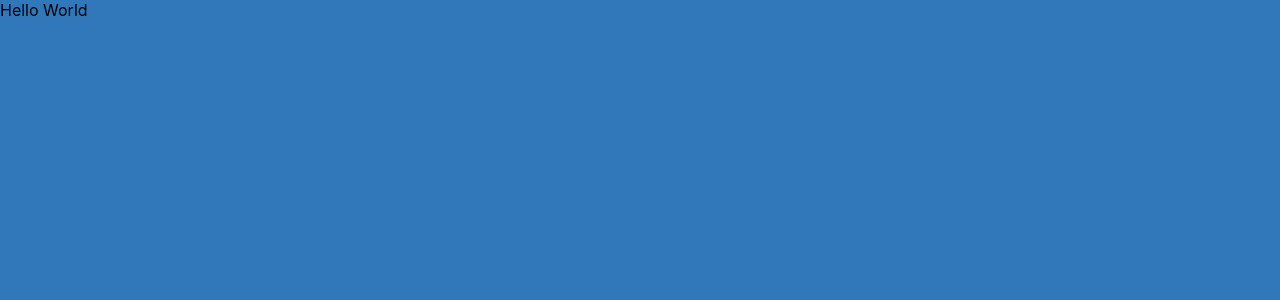
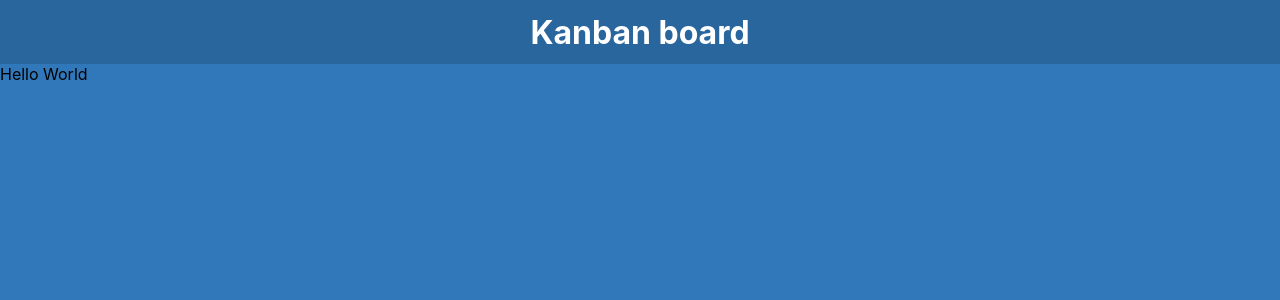
Before and after one commit to SatrioKamaludin/Kanban-board, a React (Create React App) app: page / in a window 1280 px wide. Shown: the top 300 px of the page. Built offline with nearby package versions, Linux system fonts and the light colour scheme.

Commit message:
Header component

```diff
--- a/src/App.js
+++ b/src/App.js
@@ -1,9 +1,10 @@
-import logo from './logo.svg';
-import './App.css';
+import React from 'react'
+import Header from './components/Header';
 
 const App = () => {
   return (
     <div>
+      <Header />
       Hello World
     </div>
   )
--- /dev/null
+++ b/src/components/Header.js
@@ -0,0 +1,12 @@
+import React from 'react'
+import '../sass/Header.scss'
+
+const Header = () => {
+    return(
+        <div className='header'>
+            <h1>Kanban board</h1>
+        </div>
+    )
+}
+
+export default Header
--- /dev/null
+++ b/src/sass/Header.scss
@@ -0,0 +1,8 @@
+.header {
+    background: #29669d;
+    height: 4rem;
+    display: flex;
+    align-items: center;
+    justify-content: center;
+    color: white;
+}
```
